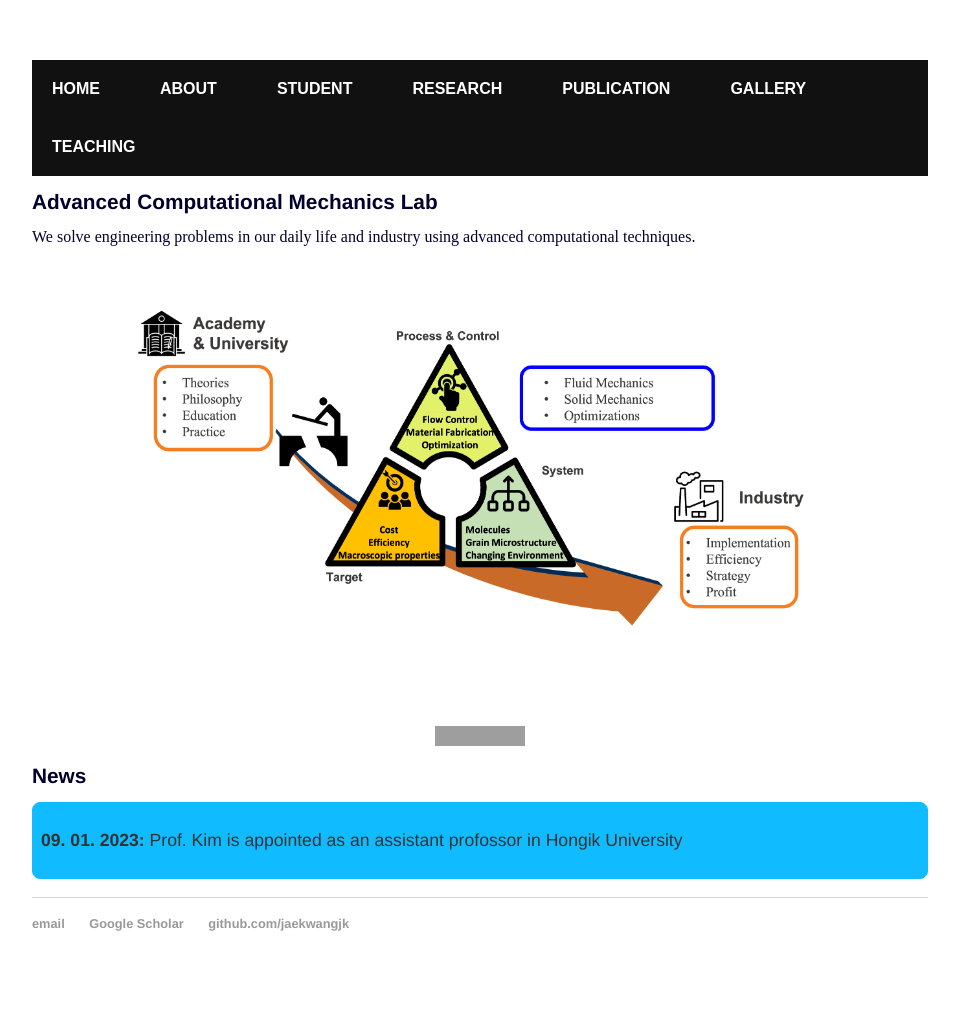
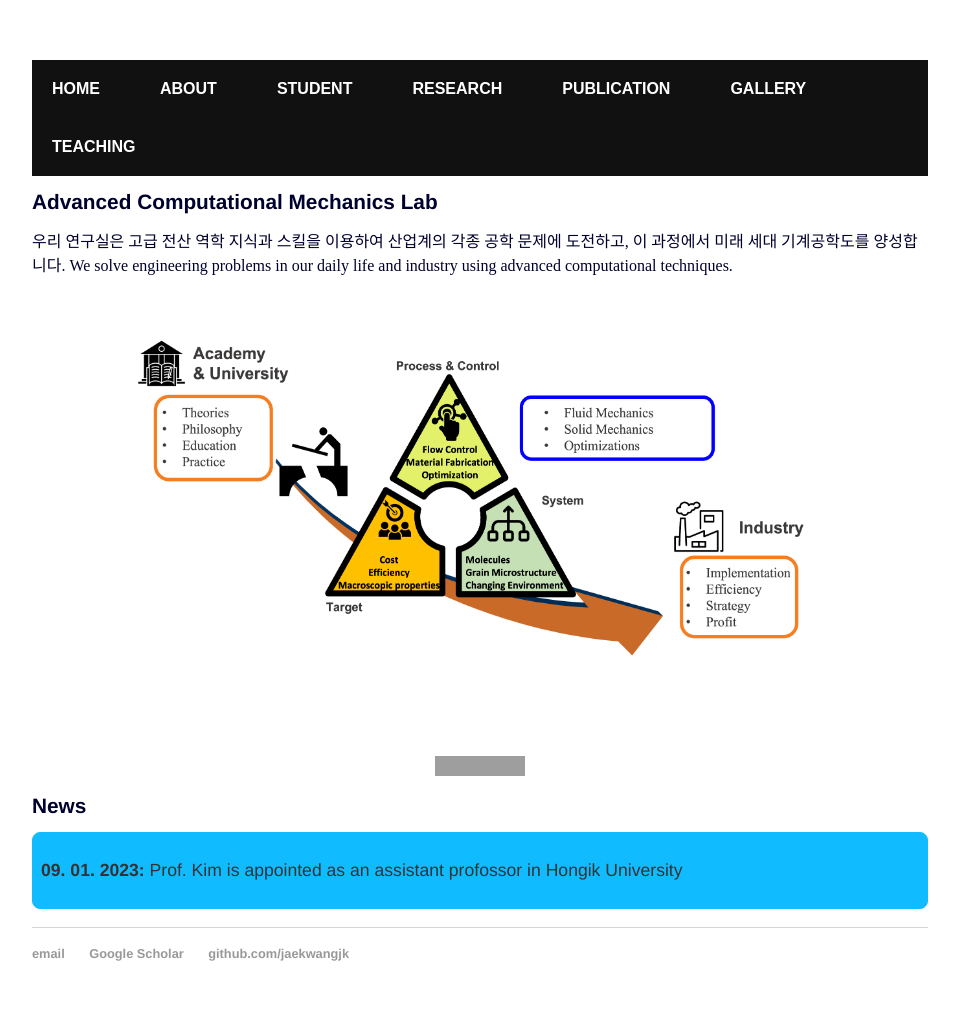
Before and after one commit to jaekwangjk/jaekwangjk.github.io, a Jekyll site: the page built from index.html, in a window 1280 px wide. Shown: the whole page, without its empty margins (160-1119 px from the left). Built offline with Jekyll 4.4.1, drawn with Linux system fonts in a browser that asks for light colours; before the commit the page ends 992 px from its top, so only the background shows below that; grey boxes are pictures that could not be loaded.

Commit message:
Update index.html

```diff
--- a/index.html
+++ b/index.html
@@ -8,6 +8,7 @@ title: Jaekwang Kim
 	<h1>Advanced Computational Mechanics Lab</h1>
 
 	<div>
+	우리 연구실은 고급 전산 역학 지식과 스킬을 이용하여 산업계의 각종 공학 문제에 도전하고, 이 과정에서 미래 세대 기계공학도를 양성합니다.
 	We solve engineering problems in our daily life and industry using advanced computational techniques.
 	</div>
 
```
